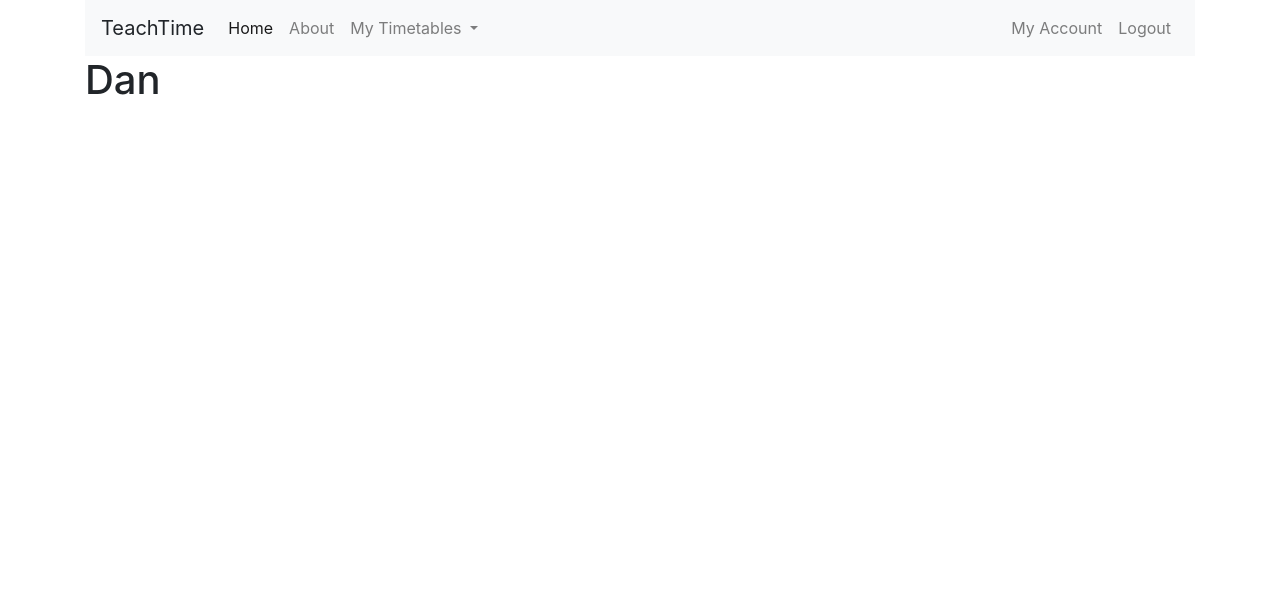
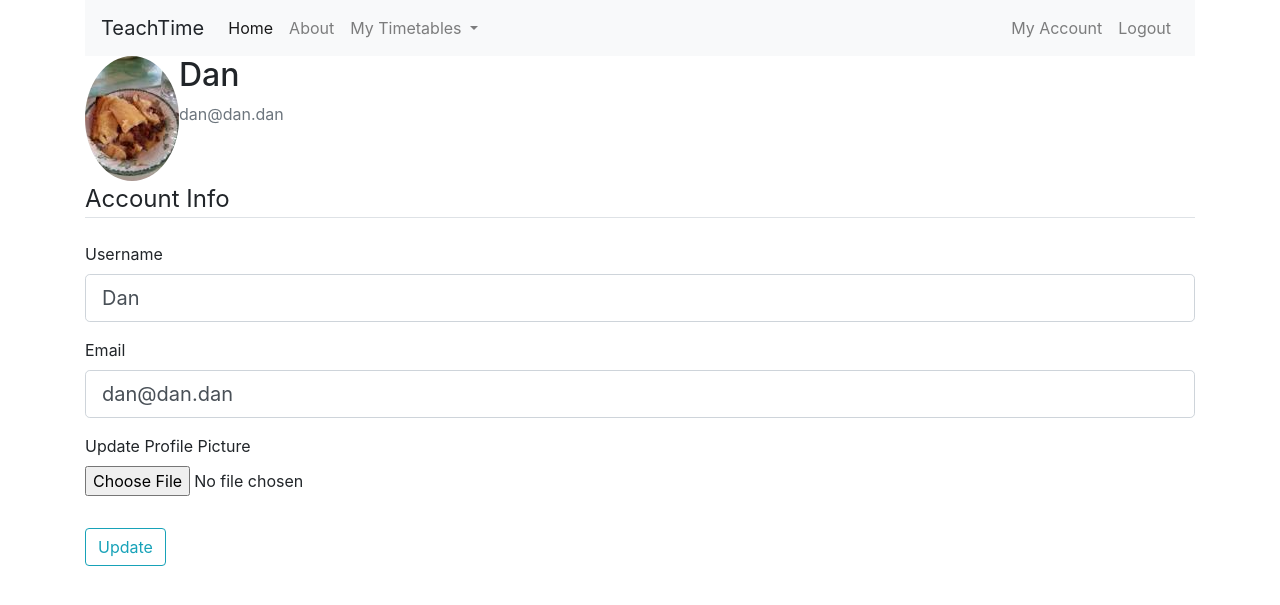
Before and after one commit to LinkyLuke/teachtime, a Flask app: page /account in a window 1280 px wide. Shown: the top 605 px of the page. Run offline with Flask 2, Linux system fonts and the light colour scheme; a user stored in the database is signed in; some libraries are stand-ins or nearby versions.

Commit message:
Improved My Account page

```diff
--- a/teachtime/forms.py
+++ b/teachtime/forms.py
@@ -1,4 +1,6 @@
 from flask_wtf import FlaskForm
+from flask_wtf.file import FileField, FileAllowed
+from flask_login import current_user
 from wtforms import StringField, PasswordField, SubmitField, BooleanField
 from wtforms.validators import DataRequired, Length, Email, EqualTo, ValidationError
 from teachtime.models import User
@@ -25,3 +27,21 @@ class LoginForm(FlaskForm):
 	password = PasswordField('Password', validators=[DataRequired()])
 	remember = BooleanField('Remember Me')
 	submit = SubmitField('Login')
+
+class UpdateAccountForm(FlaskForm):
+	username = StringField('Username', validators=[DataRequired(), Length(min=2, max=20)])
+	email = StringField('Email', validators=[DataRequired(), Email()])
+	picture = FileField('Update Profile Picture', validators=[FileAllowed(['jpg', 'png'])])
+	submit = SubmitField('Update')
+
+	def validate_username(self,username):
+		if username.data != current_user.username:
+			user = User.query.filter_by(username=username.data).first()
+			if user:
+				raise ValidationError('That username is taken. Please choose a different username')
+
+	def validate_email(self,email):
+		if email.data != current_user.email:
+			user = User.query.filter_by(email=email.data).first()
+			if user:
+				raise ValidationError('That email is taken. Please choose a different email or login in using this email')
--- a/teachtime/routes.py
+++ b/teachtime/routes.py
@@ -1,8 +1,11 @@
+import secrets
+import os
 from flask import Blueprint, render_template, url_for, flash, redirect, request
 from teachtime import app, db, bcrypt
-from teachtime.forms import RegistrationForm, LoginForm
+from teachtime.forms import RegistrationForm, LoginForm, UpdateAccountForm
 from teachtime.models import User, Timetable
 from flask_login import login_user, current_user, login_required, logout_user
+from PIL import Image
 
 routes = Blueprint('routes', __name__, template_folder='templates')
 
@@ -49,10 +52,38 @@ def logout():
 	logout_user()
 	return redirect(url_for('routes.home'))
 
-@routes.route("/account")
+def save_picture(form_picture):
+    random_hex = secrets.token_hex(8)
+    _, f_ext = os.path.splitext(form_picture.filename)
+    picture_fn = random_hex + f_ext
+    picture_path = os.path.join(app.root_path, 'static\\profile_pics', picture_fn)
+
+    output_size = (125, 125)
+    i = Image.open(form_picture)
+    i.thumbnail(output_size)
+    i.save(picture_path)
+
+    return picture_fn
+
+@routes.route("/account", methods=["GET", "POST"])
 @login_required
 def account():
-	return render_template('account.html', title='Account')
+    form = UpdateAccountForm()
+    if form.validate_on_submit():
+        if form.picture.data:
+            picture_file = save_picture(form.picture.data)
+            current_user.image_file = picture_file
+        current_user.username = form.username.data
+        current_user.email = form.email.data
+        db.session.commit()
+        flash('Your account has been updated', 'success')
+        return redirect(url_for('routes.account'))
+    elif request.method == 'GET':
+        form.username.data = current_user.username
+        form.email.data = current_user.email
+    image_file = url_for('static', filename='profile_pics/' + current_user.image_file)
+    return render_template('account.html', title='Account', image_file=image_file, form=form)
+
 
 @routes.route("/timetable")
 def timetable():
--- a/teachtime/templates/account.html
+++ b/teachtime/templates/account.html
@@ -1,6 +1,65 @@
 {% extends "base.html" %}
 {% block content %}
 
-<h1> {{ current_user.username }}</h1>
+<div class="content-section">
+	<div class="media">
+	<img class="rounded-circle account-img" src="{{ image_file }}">
+	<div class="media-body">
+			<h2 class="account-heading">{{ current_user.username }}</h2>
+			<p class="text-secondary">{{ current_user.email }}</p>
+	</div>
+	</div>
+	<form method="POST" action="" enctype="multipart/form-data">
+		{{ form.hidden_tag() }}
+		<fieldset class="form-group">
 
-{% endblock content %}
+			<legend class="border-bottom mb-4">Account Info</legend>
+			<div class="form-group">
+					{{ form.username.label(class="form-control-label") }}
+
+
+					{% if form.username.errors %}
+						{{ form.username(class="form-control form-control-lg is-invalid") }}
+						<div class="invalid-feedback">
+							{% for error in form.username.errors %}
+								<span>{{ error }}</span>
+							{% endfor %}
+						</div>
+					{% else %}
+						{{ form.username(class="form-control form-control-lg") }}
+					{% endif %}
+				</div>
+
+			<div class="form-group">
+					{{ form.email.label(class="form-control-label") }}
+					{% if form.email.errors %}
+						{{ form.email(class="form-control form-control-lg is-invalid") }}
+						<div class="invalid-feedback">
+							{% for error in form.email.errors %}
+								<span>{{ error }}</span>
+							{% endfor %}
+						</div>
+					{% else %}
+						{{ form.email(class="form-control form-control-lg") }}
+					{% endif %}
+			</div>
+
+			<div class="form-group">
+				{{ form.picture.label() }}
+				{{ form.picture(class="form-control-file")}}
+				{% if form.picture.errors %}
+					{% for error in form.picture.errors %}
+						<br><span class="text-danger">{{ error }}</span></br>
+					{% endfor %}
+				{% endif %}
+			</div>
+		</fieldset>
+
+		<div class="form-group">
+			{{ form.submit(class="btn btn-outline-info")}}
+		</div>
+
+	</form>
+</div>
+
+{% endblock content%}
```
Also changed, not shown: teachtime/site.db, teachtime/static/profile_pics/default.jpg (added), 2 other files.
